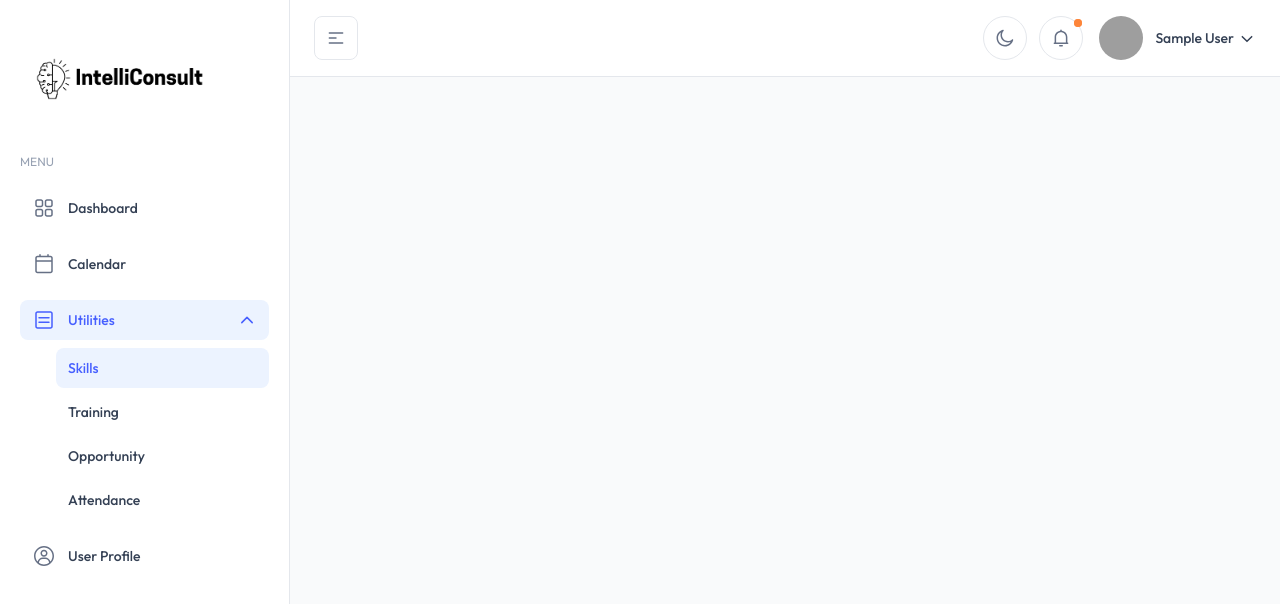
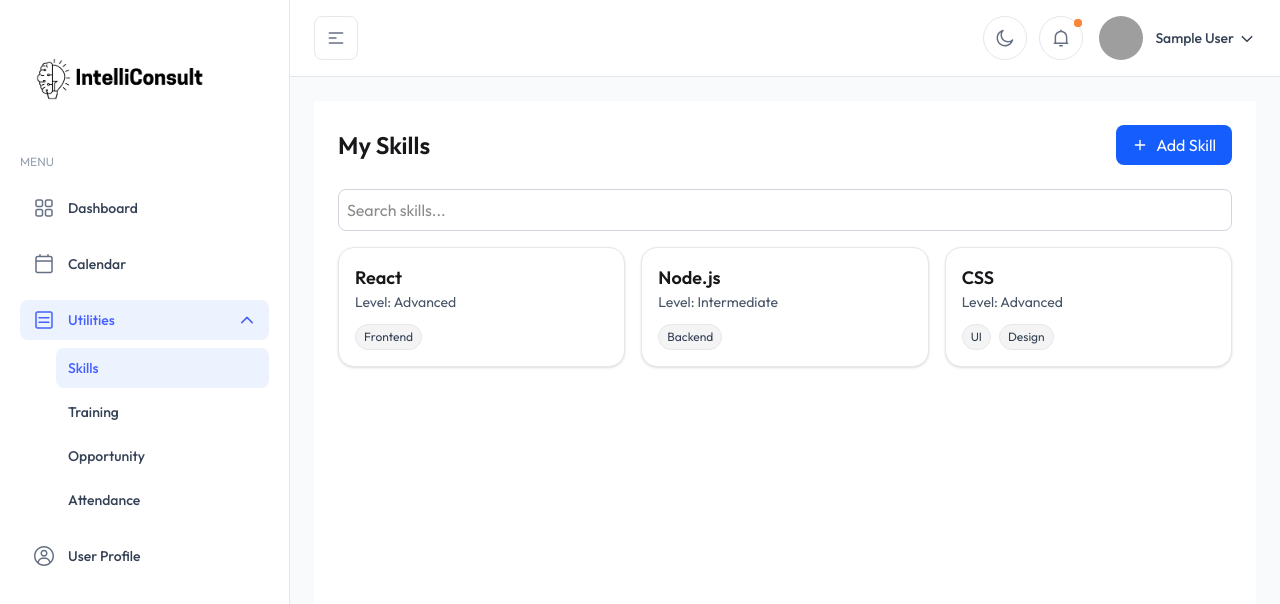
Before and after one commit to mrjayrai/Intelliconsult, a Next.js app in the folder intelliconsult_frontend/: page /skill in a window 1280 px wide. Shown: the top 604 px of the page. Built offline with nearby package versions, Linux system fonts and the light colour scheme; sample sign-in values are in the browser's storage.

Commit message:
created skillspage

```diff
--- a/intelliconsult_frontend/package.json
+++ b/intelliconsult_frontend/package.json
@@ -15,6 +15,7 @@
     "@fullcalendar/list": "^6.1.15",
     "@fullcalendar/react": "^6.1.15",
     "@fullcalendar/timegrid": "^6.1.15",
+    "@headlessui/react": "^2.2.4",
     "@react-jvectormap/core": "^1.0.4",
     "@react-jvectormap/world": "^1.1.2",
     "@tailwindcss/forms": "^0.5.9",
@@ -22,6 +23,7 @@
     "apexcharts": "^4.3.0",
     "autoprefixer": "^10.4.20",
     "flatpickr": "^4.6.13",
+    "lucide-react": "^0.516.0",
     "next": "^15.3.3",
     "react": "^19.0.0",
     "react-apexcharts": "^1.7.0",
--- a/intelliconsult_frontend/src/components/skill/SkillsPage.tsx
+++ b/intelliconsult_frontend/src/components/skill/SkillsPage.tsx
@@ -1,13 +1,132 @@
 "use client";
-import React from "react";
+import React, { useState } from "react";
+import { Dialog } from "@headlessui/react";
+import { PlusIcon, XIcon } from "lucide-react";
 
 export default function SkillsPage() {
+  const defaultSkills = [
+    { id: 1, name: "React", level: "Advanced", tags: ["Frontend"] },
+    { id: 2, name: "Node.js", level: "Intermediate", tags: ["Backend"] },
+    { id: 3, name: "CSS", level: "Advanced", tags: ["UI", "Design"] },
+  ];
 
+  const [skills, setSkills] = useState(defaultSkills);
+  const [query, setQuery] = useState("");
+  const [isOpen, setIsOpen] = useState(false);
+  const [newSkill, setNewSkill] = useState({ name: "", level: "Beginner" });
 
+  const filtered = skills.filter((skill) =>
+    skill.name.toLowerCase().includes(query.toLowerCase())
+  );
+
+  const addSkill = () => {
+    if (newSkill.name.trim() === "") return;
+    setSkills([
+      ...skills,
+      { ...newSkill, id: Date.now(), tags: [] },
+    ]);
+    setNewSkill({ name: "", level: "Beginner" });
+    setIsOpen(false);
+  };
 
   return (
     <>
-    {/* Skills Page to be designed here */}
+      <div className="p-6 min-h-screen bg-white dark:bg-zinc-950 transition-colors">
+        <div className="flex items-center justify-between mb-6">
+          <h2 className="text-2xl font-semibold text-zinc-900 dark:text-white">My Skills</h2>
+          <button
+            onClick={() => setIsOpen(true)}
+            className="bg-blue-600 text-white px-4 py-2 rounded-lg hover:bg-blue-700 flex items-center gap-2"
+          >
+            <PlusIcon className="w-4 h-4" />
+            Add Skill
+          </button>
+        </div>
+
+        <input
+          type="text"
+          placeholder="Search skills..."
+          className="w-full p-2 border border-gray-300 dark:border-zinc-700 bg-white dark:bg-zinc-900 text-zinc-900 dark:text-white rounded-lg mb-4"
+          onChange={(e) => setQuery(e.target.value)}
+        />
+
+        <div className="grid grid-cols-1 sm:grid-cols-2 lg:grid-cols-3 gap-4">
+          {filtered.map((skill) => (
+            <div
+              key={skill.id}
+              className="rounded-2xl p-4 shadow-sm bg-white dark:bg-zinc-900 border border-gray-200 dark:border-zinc-800 hover:shadow-md transition"
+            >
+              <h3 className="text-lg font-semibold text-zinc-900 dark:text-white">
+                {skill.name}
+              </h3>
+              <p className="text-sm text-gray-600 dark:text-gray-400">
+                Level: {skill.level}
+              </p>
+              {skill.tags?.length > 0 && (
+                <div className="mt-3 flex gap-2 flex-wrap">
+                  {skill.tags.map((tag, index) => (
+                    <span
+                      key={index}
+                      className="bg-zinc-100 dark:bg-zinc-800 text-gray-700 dark:text-gray-300 text-xs px-2 py-1 rounded-full border border-gray-200 dark:border-zinc-700"
+                    >
+                      {tag}
+                    </span>
+                  ))}
+                </div>
+              )}
+            </div>
+          ))}
+        </div>
+
+        {/* Dialog for adding new skill */}
+        <Dialog
+          open={isOpen}
+          onClose={() => setIsOpen(false)}
+          className="fixed z-10 inset-0 overflow-y-auto"
+        >
+          <div className="flex items-center justify-center min-h-screen px-4">
+            <div className="fixed inset-0 bg-black/30" aria-hidden="true" />
+
+            <div className="relative bg-white dark:bg-zinc-900 rounded-xl max-w-sm w-full p-6 z-20 border border-gray-200 dark:border-zinc-800">
+              <div className="flex justify-between items-center mb-4">
+                <Dialog.Title className="text-lg font-semibold text-zinc-900 dark:text-white">
+                  Add New Skill
+                </Dialog.Title>
+                <button onClick={() => setIsOpen(false)}>
+                  <XIcon className="w-5 h-5 text-gray-600 dark:text-gray-300" />
+                </button>
+              </div>
+
+              <input
+                type="text"
+                placeholder="Skill Name"
+                className="w-full mb-3 p-2 border rounded-md bg-white dark:bg-zinc-800 border-gray-300 dark:border-zinc-700 text-zinc-900 dark:text-white"
+                value={newSkill.name}
+                onChange={(e) =>
+                  setNewSkill({ ...newSkill, name: e.target.value })
+                }
+              />
+              <select
+                className="w-full mb-4 p-2 border rounded-md bg-white dark:bg-zinc-800 border-gray-300 dark:border-zinc-700 text-zinc-900 dark:text-white"
+                value={newSkill.level}
+                onChange={(e) =>
+                  setNewSkill({ ...newSkill, level: e.target.value })
+                }
+              >
+                <option>Beginner</option>
+                <option>Intermediate</option>
+                <option>Advanced</option>
+              </select>
+              <button
+                onClick={addSkill}
+                className="w-full bg-blue-600 text-white py-2 rounded-md hover:bg-blue-700"
+              >
+                Add Skill
+              </button>
+            </div>
+          </div>
+        </Dialog>
+      </div>
     </>
   );
 }
```
Also changed, not shown: 1 other file (tests, documents, lock files or other folders).
